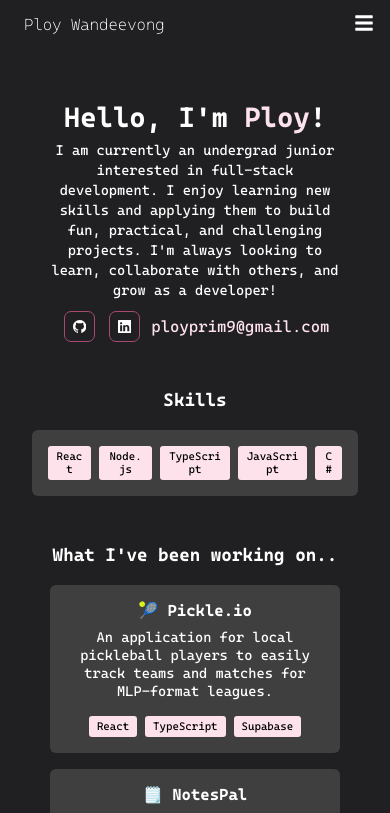
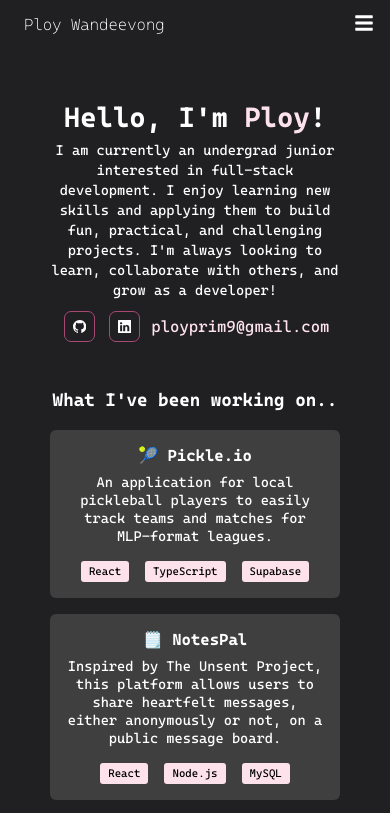
Before and after one commit to ployw/ployw.github.io, a React (Create React App) app: page /#/ in a window 390 px wide. Shown: the top 813 px of the page. Built offline with nearby package versions, Linux system fonts and the light colour scheme.

Commit message:
update media queries

```diff
--- a/src/components/home/Skills.js
+++ b/src/components/home/Skills.js
@@ -10,13 +10,10 @@ const Skills = () => {
                 <div className="heading">
                     <h3>Skills</h3>
                 </div>
-                <div>
-                    <div className="grid-item">
-                        <ProjectCard
-                            isPreview={true}
-                            items={Tech.skillList}
-                        />
-                    </div>
+                <div className="skill-list center inner-div">
+                    {Tech.skillList.map((item, index) => (
+                        <p className="card-highlight" key={index}>{item}</p>
+                    ))}
                 </div>
             </div>
         </div>
--- a/src/components/styles/ProjectCardStyles.css
+++ b/src/components/styles/ProjectCardStyles.css
@@ -51,9 +51,3 @@
     background-color: var(--secondary-color);
     padding: 0.4rem 0.8rem 0.4rem 0.8rem;
 }
-
-@media screen and (max-width: 445px) {
-    .card-items-list {
-        gap: 0.8rem;
-    }
-}
--- a/src/components/styles/ProjectGridStyles.css
+++ b/src/components/styles/ProjectGridStyles.css
@@ -1,21 +1,19 @@
 .projects-grid {
     display: grid;
-    grid-template-columns: repeat(2, 38.4rem);
+    grid-template-columns: repeat(2, 38rem);
     width: 100%;
     align-items: stretch;
     justify-content: center;
 }
 
-@media screen and (max-width: 1040px) {
+@media screen and (max-width: 775px) {
     .projects-grid {
-        grid-template-columns: repeat(2, 38rem);
-        gap: 0.8rem;
+        grid-template-columns: repeat(1, 38rem);
     }
 }
 
-@media screen and (max-width: 775px) {
+@media screen and (max-width: 445px) {
     .projects-grid {
-        grid-template-columns: repeat(1, 38rem);
-        gap: 0.8rem;
+        grid-template-columns: repeat(1, 34rem);
     }
 }
--- a/src/routes/Home.js
+++ b/src/routes/Home.js
@@ -9,7 +9,7 @@ const Home = () => {
     <>
       <div className="page">
         <Hero />
-        <Skills />
+        {/* <Skills /> */}
         <ProjectsPreview />
       </div>
       <Footer />
```
Also changed, not shown: src/components/styles/SectionStyles.css (line endings or trailing spaces).
